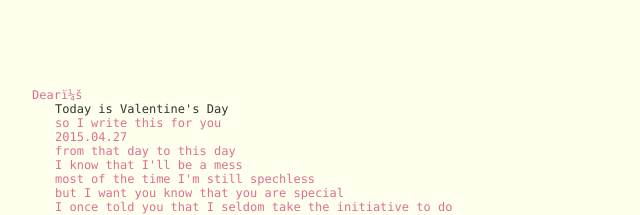
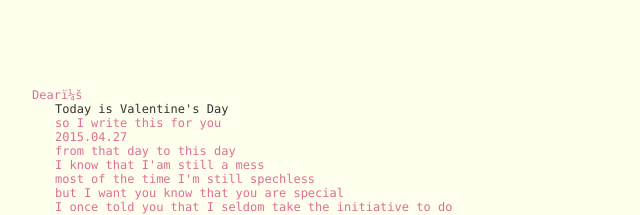
Before and after one commit to keep1314/0214.github.io, a plain HTML site: page index.html in a window 1280 px wide. Shown: the top 215 px of the page, 53-693 px from the left. Drawn offline with Linux system fonts and the light colour scheme; a script that the page names is missing.

Commit message:
Update index.html

```diff
--- a/index.html
+++ b/index.html
@@ -33,7 +33,7 @@
 				<span class="space"/><span class="comments">so I write this for you</span><br />
 			        <span class="space"/><span class="comments">2015.04.27</span><br />
 				<span class="space"/><span class="comments">from that day to this day</span><br />
-				<span class="space"/><span class="comments">I know that I'll be a mess </span><br />
+				<span class="space"/><span class="comments">I know that I'am still a mess </span><br />
 			        <span class="space"/><span class="comments">most of the time I'm still spechless</span><br />
 				<span class="space"/><span class="comments">but I want you know that you are special </span><br />
 				<span class="space"/><span class="comments">I once told you that I seldom take the initiative to do /span><br />
```
